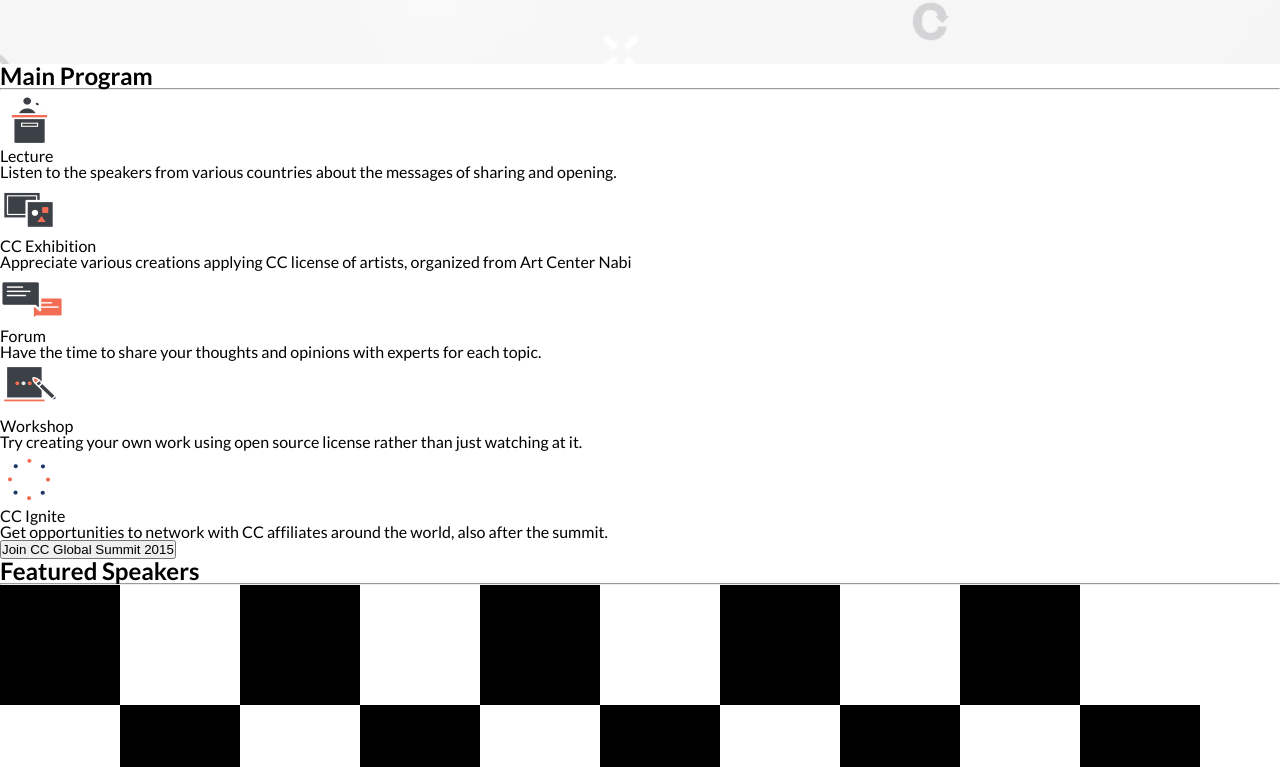
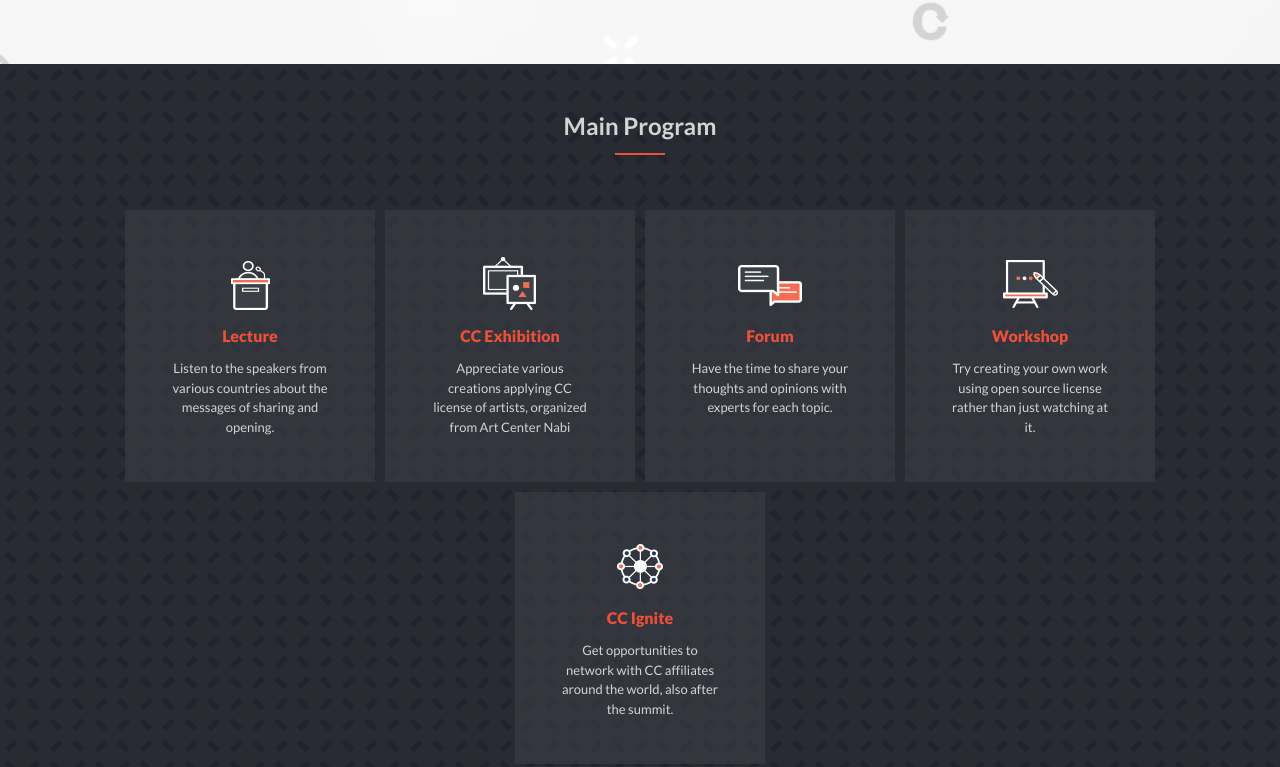
Before and after one commit to hansderly/capstone-one, a website: page index.html in a window 1280 px wide. Shown: the part 743-1510 px from the top of the page. Drawn offline with Linux system fonts and the light colour scheme.

Commit message:
add main program section for desktop

```diff
--- a/assets/styles/home.css
+++ b/assets/styles/home.css
@@ -184,6 +184,7 @@
     display: none !important;
   }
 
+  /* healine */
   .headline_wrapper {
     background: url(../images/bg_desktop.png);
     height: 90vh;
@@ -229,4 +230,70 @@
     margin-top: 15px;
     font-size: 23px;
   }
+
+  /* program */
+  .main_program_wrapper {
+    background: url(../images/program_desktop.png);
+    padding: 50px 0 50px 0;
+  }
+
+  .main_program_card_wrapper {
+    display: flex;
+    flex-wrap: wrap;
+    justify-content: center;
+    margin-top: 55px;
+    gap: 10px;
+  }
+
+  .main_program_title_wrapper {
+    text-align: center;
+    align-items: center;
+    color: var(--clr-neutral);
+  }
+
+  hr.main_program_bar {
+    width: 50px;
+    border: 1px solid var(--clr-secondary);
+    margin: 15px auto 0 auto;
+  }
+
+  .main_program_card_container {
+    background-color: hsla(222, 8%, 25%, .6);
+    text-align: center;
+    width: 250px;
+  }
+
+  .main_program_card {
+    display: flex;
+    flex-direction: column;
+    width: 250px;
+    height: 100%;
+    padding: 45px;
+    align-items: center;
+  }
+
+  .main_program_card_icon {
+    display: flex;
+    justify-content: center;
+  }
+
+  .main_program_card_title {
+    color: var(--clr-secondary);
+    font-weight: var(--fw-bold);
+    margin: 15px 0 15px 0;
+  }
+
+  .main_program_card_description {
+    flex: 1;
+    justify-content: flex-end;
+    font-size: 13px;
+    line-height: 1.5;
+    color: var(--clr-neutral);
+  }
+
+  .main_program_button_wrapper {
+    display: flex;
+    justify-content: center;
+    margin-top: 30px;
+  }
 }
```
Also changed, not shown: assets/images/program_desktop.png (added).
